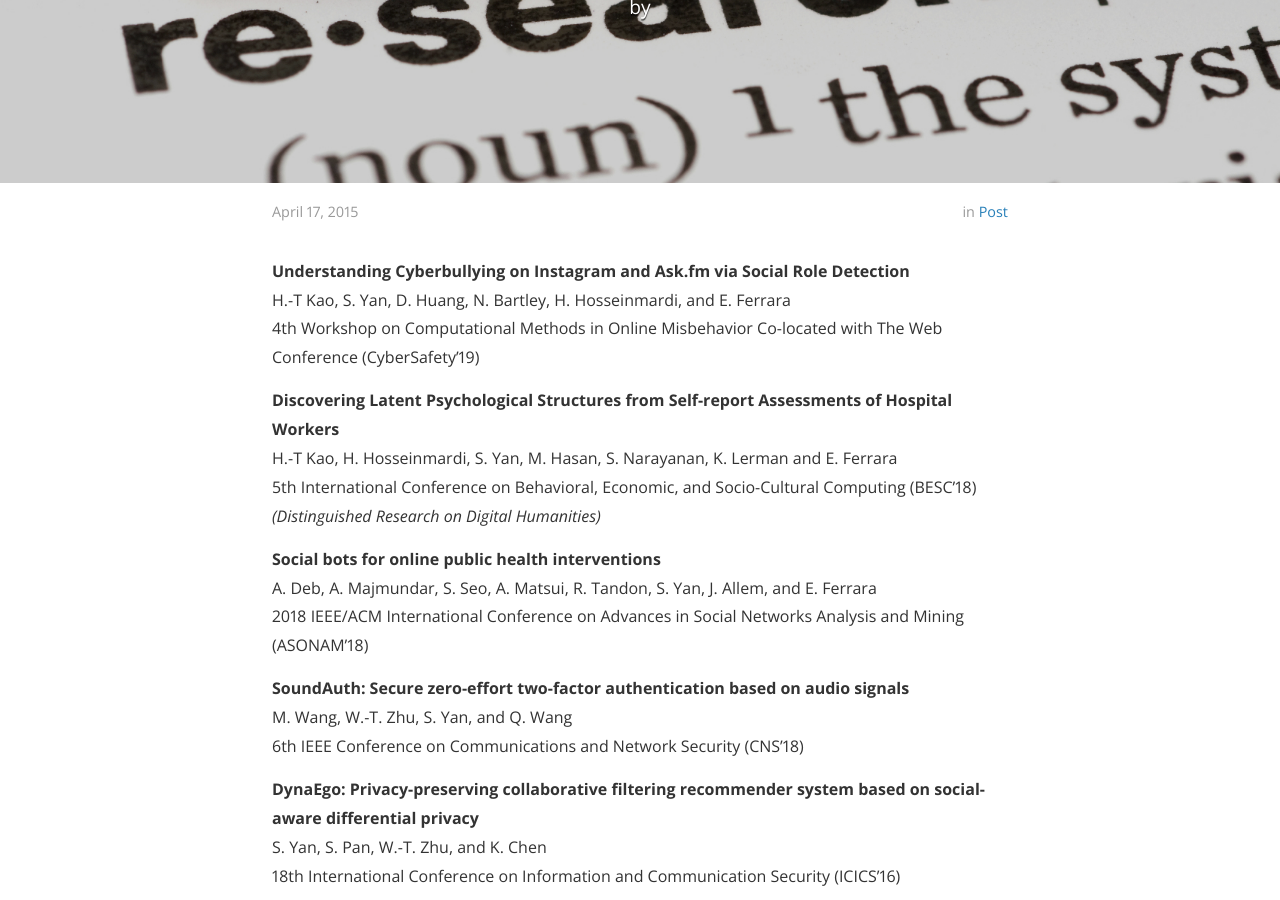
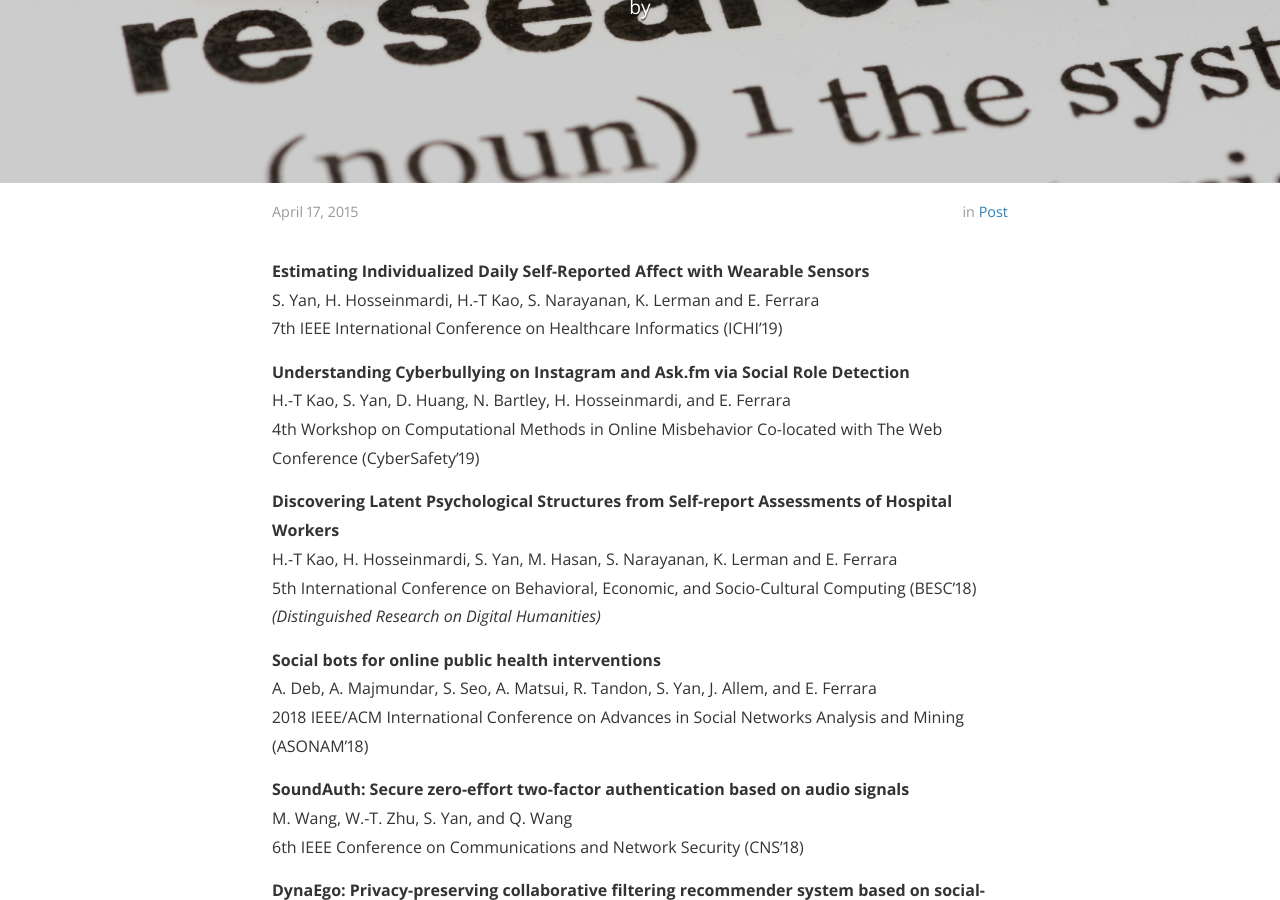
Before and after one commit to yanshentracy/page, a Jekyll site: the page built from _posts/2015-04-17-publication.markdown, in a window 1280 px wide and 900 px high, scrolled down 320 px. Built offline with Jekyll 4.4.1, drawn with Linux system fonts in a browser that asks for light colours; nearby versions of some CDN libraries.

Commit message:
Update 2015-04-17-publication.markdown

```diff
--- a/_posts/2015-04-17-publication.markdown
+++ b/_posts/2015-04-17-publication.markdown
@@ -6,6 +6,10 @@ categories: post
 link: "/publications/"
 cover:  "/assets/publication.jpg"
 ---
+<strong>Estimating Individualized Daily Self-Reported Affect with Wearable Sensors</strong><br/>
+S. Yan, H. Hosseinmardi, H.-T Kao, S. Narayanan, K. Lerman and E. Ferrara<br/>
+7th IEEE International Conference on Healthcare Informatics (ICHI'19)
+
 <strong>Understanding Cyberbullying on Instagram and Ask.fm via Social Role Detection</strong><br/>
 H.-T Kao, S. Yan, D. Huang, N. Bartley, H. Hosseinmardi, and E. Ferrara<br/>
 4th Workshop on Computational Methods in Online Misbehavior Co-located with The Web Conference (CyberSafety'19)
```
